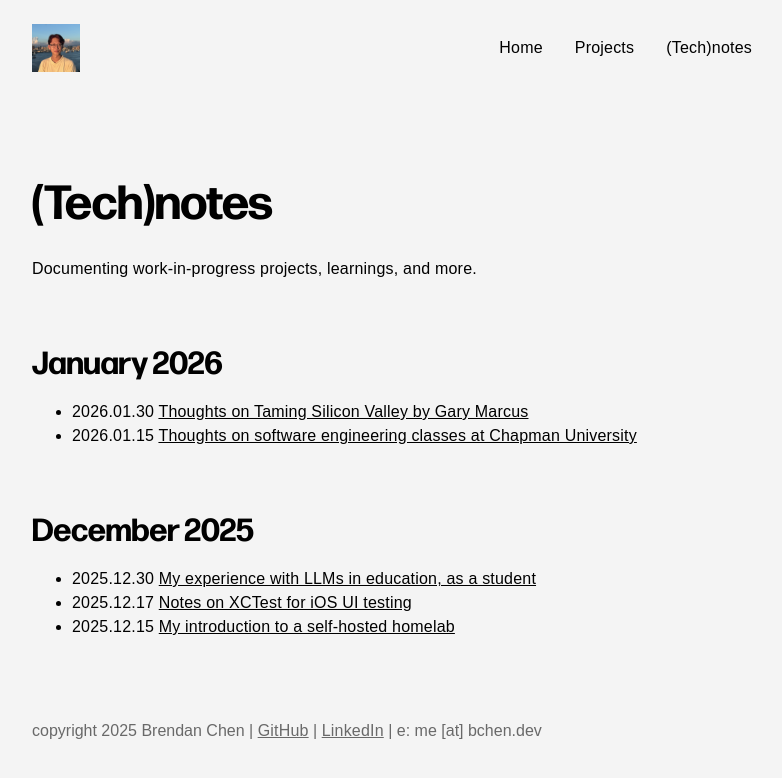
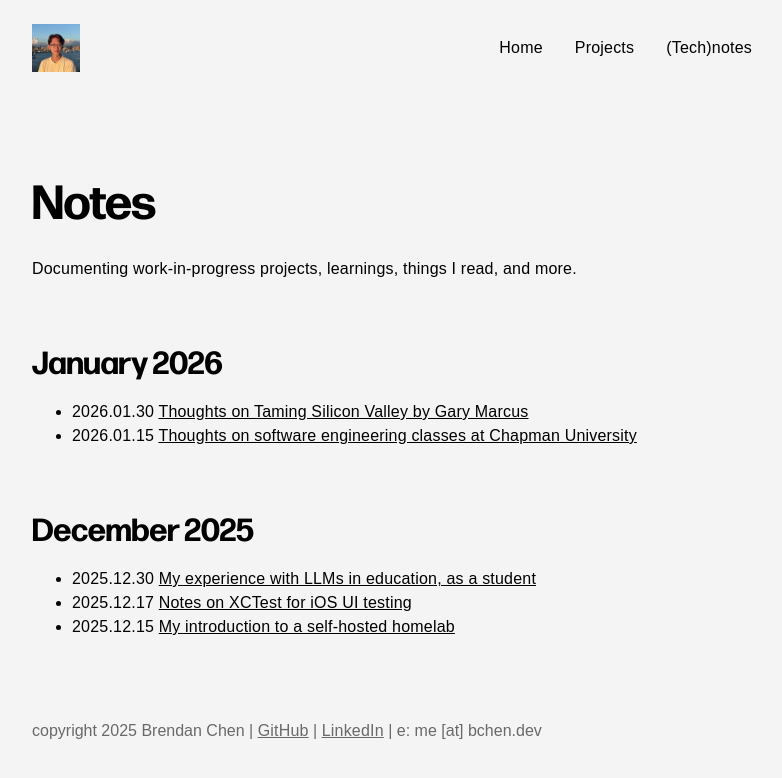
Before and after one commit to brendan-ch/brendan-ch.github.io, a Jekyll site: the page built from notes.html, in a window 1280 px wide. Shown: the top 778 px of the page, without its empty margins (248-1030 px from the left). Built offline with Jekyll 4.4.1, drawn with Linux system fonts in a browser that asks for light colours; some web fonts are replaced.

Commit message:
Update Notes page

```diff
--- a/_layouts/post.html
+++ b/_layouts/post.html
@@ -4,7 +4,7 @@ layout: default
 
 <div class="project-header">
     <div class="breadcrumb-wrapper">
-        <a href="/notes">All (Tech)notes</a>
+        <a href="/notes">All notes</a>
         <p>//</p>
         <p>{{ page.date | date: "%Y.%m.%d" }}</p>
     </div>
--- a/notes.html
+++ b/notes.html
@@ -1,11 +1,11 @@
 ---
-title: "(Tech)notes"
+title: "Notes"
 layout: default
 ---
 
-<h1>(Tech)notes</h1>
+<h1>Notes</h1>
 
-<p>Documenting work-in-progress projects, learnings, and more.</p>
+<p>Documenting work-in-progress projects, learnings, things I read, and more.</p>
 
 <p></p>
 
```
